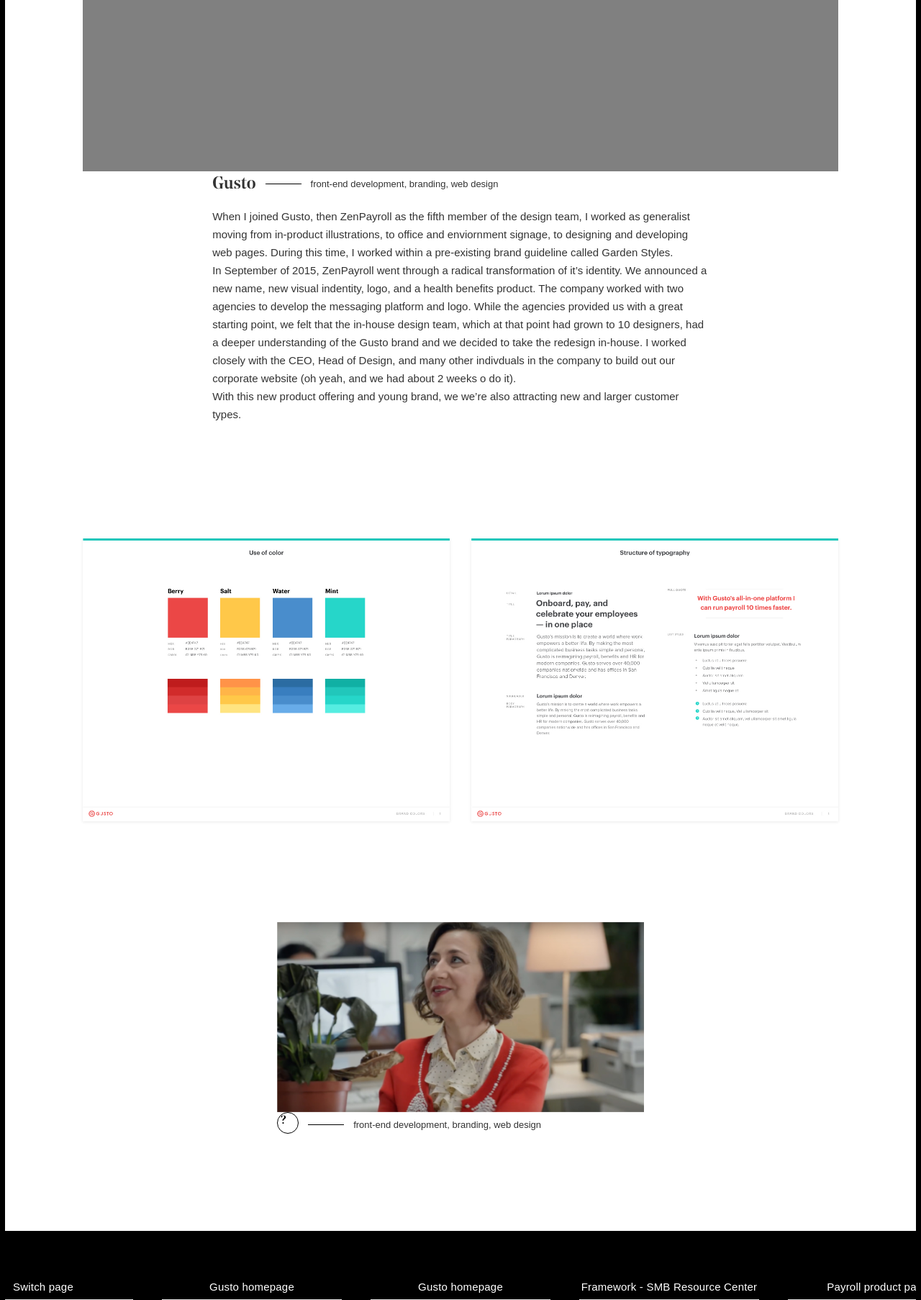
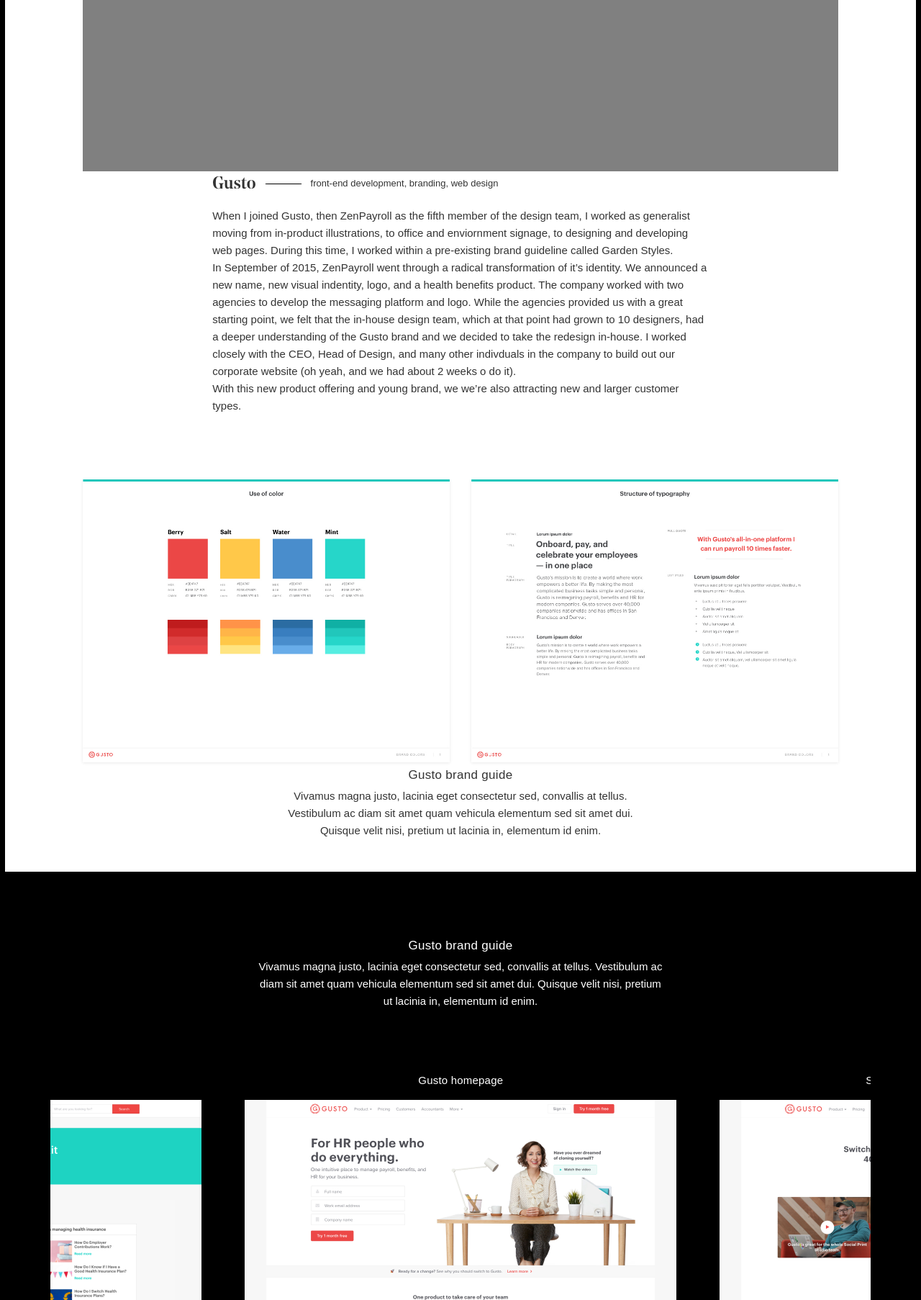
Before and after one commit to nataliefschoch/portfolio, a PHP site: page /gusto.php in a window 1280 px wide. Shown: the part 439-2245 px from the top of the page at 72% size. Run offline with PHP 8.4, Linux system fonts and the light colour scheme; some libraries are stand-ins or nearby versions; some web fonts are replaced.

Commit message:
added web shots

```diff
--- a/css/style.css
+++ b/css/style.css
@@ -39,7 +39,7 @@ p {
   font-family: "Graphik", sans-serif;
   font-size: 15px;
   font-weight: 400;
-  line-height: 25px; }
+  line-height: 24px; }
   p.text-strong {
     font-family: "Noe", serif;
     font-size: 18px;
@@ -176,12 +176,12 @@ section.work-intro .work-img-intro {
   height: 500px;
   background: grey; }
 
-.work-section {
-  padding: 30px 0; }
-
 section.web-carousel {
   background: #000;
+  color: #fff;
   overflow: hidden; }
+  section.web-carousel .intro {
+    margin-bottom: 20px; }
   section.web-carousel .work-section h5 {
     color: #fff; }
   section.web-carousel .work-section img.image-web {
@@ -195,12 +195,14 @@ section.web-carousel {
 /* In between XSmall & Small devices (phones & tablets, 480px and up) */
 /* Small devices (tablets, 768px and up) */
 @media (min-width: 1000px) {
-  .work-section {
-    padding: 70px 0; }
-
-  .work-section.web img.image-web {
+  section.web-carousel .container {
+    padding-left: 0;
+    padding-right: 0; }
+  section.web-carousel .intro {
+    padding: 40px 0px 70px 0px; }
+  section.web-carousel .work-section img.image-web {
     width: 600px;
-    margin: 20px 60px 60px 60px; } }
+    margin: 20px 30px 30px 30px; } }
 /* Large devices (large desktops, 1200px and up) */
 
 /*# sourceMappingURL=style.css.map */
--- a/css/typography_styles.css
+++ b/css/typography_styles.css
@@ -37,7 +37,7 @@ p {
   font-family: "Graphik", sans-serif;
   font-size: 15px;
   font-weight: 400;
-  line-height: 25px; }
+  line-height: 24px; }
   p.text-strong {
     font-family: "Noe", serif;
     font-size: 18px;
--- a/css/typography_styles.scss
+++ b/css/typography_styles.scss
@@ -38,7 +38,7 @@ p {
 	font-family: $font-family-sans;
 	font-size: 15px;
 	font-weight: 400;
-	line-height: 25px;
+	line-height: 24px;
 	&.text-strong {
 		font-family: $font-family-serif;
 		font-size: 18px;
--- a/css/work.scss
+++ b/css/work.scss
@@ -8,12 +8,13 @@ section.work-intro {
 	}
 }
 
-.work-section {
-	padding: 30px 0 ;
-}
 section.web-carousel {
 	background: $black;
+	color: $white;
 	overflow: hidden;
+	.intro {
+		margin-bottom: 20px;
+	}
 	.work-section {
 		h5 {
 			color: $white;
@@ -45,13 +46,19 @@ section.web-carousel {
 }
 
 @media (min-width: 1000px) {
-	.work-section {
-		padding: 70px 0 ;
-	}
-	.work-section.web {
-		img.image-web {
-			width: 600px;
-			margin: 20px 60px 60px 60px;
+	section.web-carousel {
+		.container {
+			padding-left: 0;
+			padding-right: 0;
+		}
+		.intro {
+			padding: 40px 0px 70px 0px;
+		}
+		.work-section {
+			img.image-web {
+				width: 600px;
+				margin: 20px 30px 30px 30px;
+			}
 		}
 	}
 }
--- a/gusto.php
+++ b/gusto.php
@@ -38,59 +38,64 @@
         <div class='col-md-6'>
           <img src='images/work-gusto-brand-guide-3.jpg' class='drop-shadow-100 img-responsive'>
         </div>
-      </div>
-      <div class='row work-section'>
-        <div class='col-md-6 col-md-offset-3'>
-          <img src='images/work-gusto-hr-admin-video.jpg' class='img-responsive'>
-          <div class='title-divider'>
-            <div class='question-mark'>
-              <a href="#" data-toggle="tooltip" title="Hooray!">
-                ?
-              </a>
-            </div>
-            <div class='divider'></div>
-            <p class='text-small'>front-end development, branding, web design</p>
-          </div>
+        <div class='col-md-6 col-md-offset-3 text-center'>
+          <h3>Gusto brand guide</h3>
+          <p>Vivamus magna justo, lacinia eget consectetur sed, convallis at tellus. Vestibulum ac diam sit amet quam vehicula elementum sed sit amet dui. Quisque velit nisi, pretium ut lacinia in, elementum id enim.</p>
         </div>
       </div>
     </div>
   </section>
   <section class='web-carousel'>
+    <div class='container'>
       <div class='col-md-12'>
         <div class='row work-section'>
+          <div class='intro col-md-6 col-md-offset-3 text-center'>
+            <h3>Gusto brand guide</h3>
+            <p>Vivamus magna justo, lacinia eget consectetur sed, convallis at tellus. Vestibulum ac diam sit amet quam vehicula elementum sed sit amet dui. Quisque velit nisi, pretium ut lacinia in, elementum id enim.</p>
+          </div>
           <div class="web-work-carousel text-center">
             <div>
               <h5>Gusto homepage</h5>
               <img class='img-responsive image-web' src="images/work-gusto-homepage-full.jpg">
             </div>
             <div>
+              <h5>Switch payroll provider page</h5>
+              <img class='img-responsive image-web' src="images/work-gusto-switch-full.jpg">
+            </div>
+            <div>
+              <h5>HR product page</h5>
+              <img class='img-responsive image-web' src="images/work-gusto-product-hr-full.jpg">
+            </div>
+            <div>
+              <h5>401(k) product page</h5>
+              <img class='img-responsive image-web' src="images/work-gusto-product-401k-full.jpg">
+            </div>
+            <div>
+              <h5>How it works</h5>
+              <img class='img-responsive image-web' src="images/work-gusto-how-it-works-full.jpg">
+            </div>
+            <div>
               <h5>Framework - SMB Resource Center</h5>
-            <img class='img-responsive image-web' src="images/work-gusto-homepage-full.jpg">
+              <img class='img-responsive image-web' src="images/work-gusto-framework-article-full.jpg">
             </div>
             <div>
               <h5>Payroll product page</h5>
-            <img class='img-responsive image-web' src="images/work-gusto-framework-full.jpg">
+              <img class='img-responsive image-web' src="images/work-gusto-framework-cat-full.jpg">
             </div>
-          <div>
-            <h5>HR product page</h5>
-            <img class='img-responsive image-web' src="images/work-gusto-framework-full.jpg">
           </div>
-          <div>
-            <h5>401(k) product page</h5>
-            <img class='img-responsive image-web' src="images/work-gusto-framework-full.jpg">
         </div>
-          <div>
-            <h5>How it works page</h5>
-            <img class='img-responsive image-web' src="images/work-gusto-framework-full.jpg">
       </div>
-          <div>
-            <h5>Switch page</h5>
-            <img class='img-responsive image-web' src="images/work-gusto-homepage-full.jpg">
     </div>
-          <div>
-            <h5>Gusto homepage</h5>
-            <img class='img-responsive image-web' src="images/work-gusto-homepage-full.jpg">
+  </section>
+  <section>
+    <div class='container'>
+      <div class='row work-section'>
+        <div class='col-md-6 col-md-offset-3'>
+          <img src='images/work-gusto-hr-admin-video.jpg' class='img-responsive'>
         </div>
+        <div class='col-md-6 col-md-offset-3 text-center'>
+          <h3>Gusto brand guide</h3>
+          <p>Vivamus magna justo, lacinia eget consectetur sed, convallis at tellus. Vestibulum ac diam sit amet quam vehicula elementum sed sit amet dui. Quisque velit nisi, pretium ut lacinia in, elementum id enim.</p>
         </div>
       </div>
     </div>
```
Also changed, not shown: css/work.css (+10 -8 lines), images/work-gusto-framework-article-full.jpg (added), images/work-gusto-framework-cat-full.jpg (added), images/work-gusto-framework-full.jpg, images/work-gusto-homepage-full.jpg, images/work-gusto-how-it-works-full.jpg (added), images/work-gusto-product-401k-full.jpg (added), images/work-gusto-product-hr-full.jpg (added), images/work-gusto-switch-full.jpg (added), 1 other file. Lines whose indentation alone changed are shown as unchanged.
